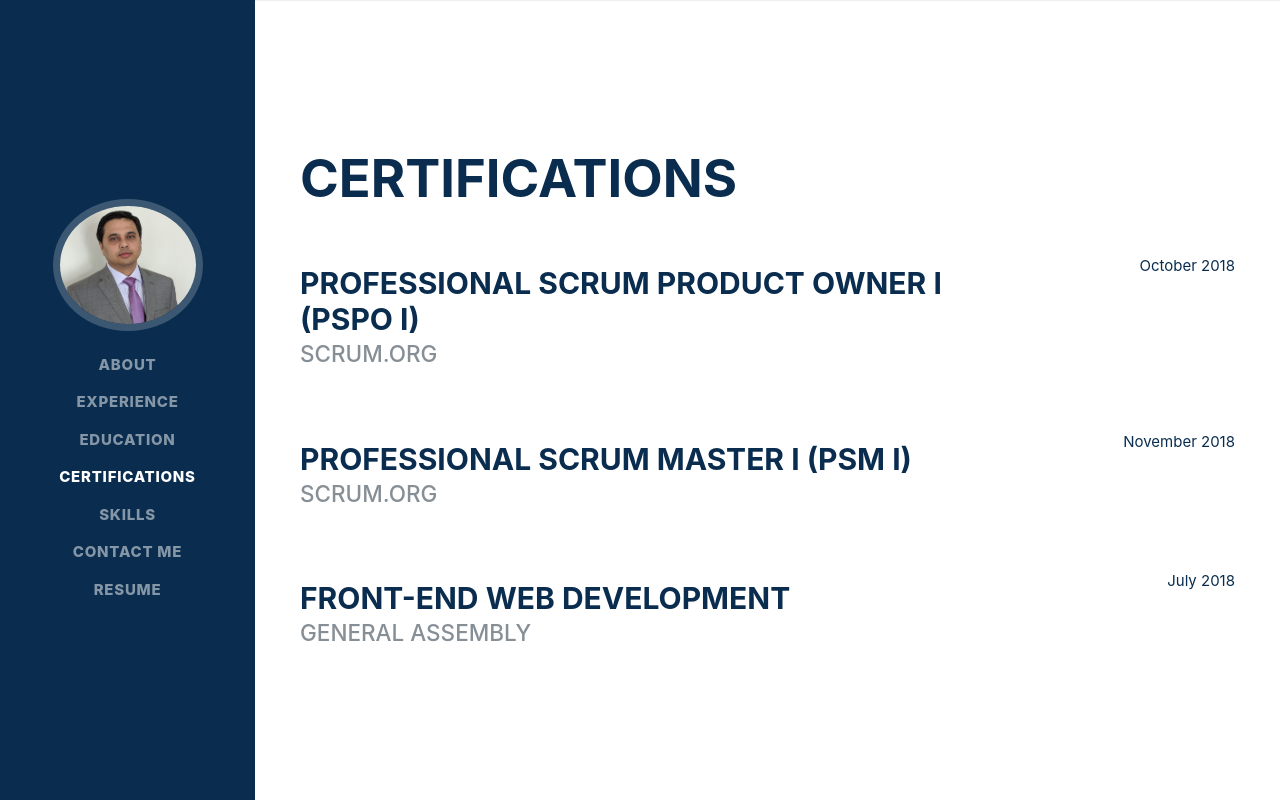
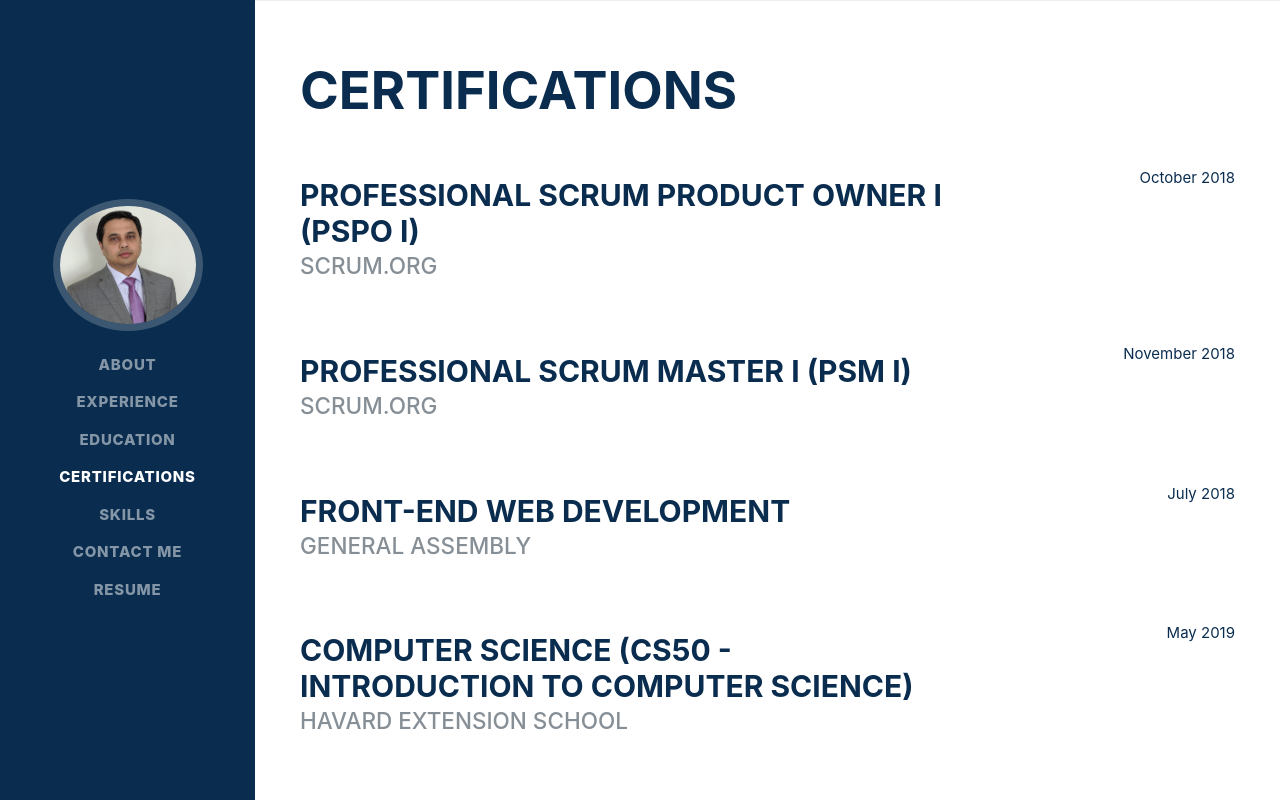
Before and after one commit to Sapanraval/finalproject, a Flask app: page /certification in a window 1280 px wide. Run offline with Flask 2, Linux system fonts and the light colour scheme; some libraries are stand-ins or nearby versions; some web fonts are replaced.

Commit message:
update2 june2019

```diff
--- a/templates/certification.html
+++ b/templates/certification.html
@@ -27,7 +27,7 @@
           </div>
         </div>
 
-        <div class="resume-item d-flex flex-column flex-md-row justify-content-between">
+        <div class="resume-item d-flex flex-column flex-md-row justify-content-between mb-5">
           <div class="resume-content">
             <h3 class="mb-0">Front-End Web Development</h3>
             <div class="subheading mb-3">GENERAL ASSEMBLY</div>
@@ -37,6 +37,15 @@
           </div>
         </div>
 
-      </div>
+        <div class="resume-item d-flex flex-column flex-md-row justify-content-between">
+          <div class="resume-content">
+            <h3 class="mb-0">Computer Science (CS50 - Introduction to Computer Science)</h3>
+            <div class="subheading mb-3">HAVARD EXTENSION SCHOOL</div>
+          </div>
+          <div class="resume-date text-md-right">
+            <span class="text-primary">May 2019</span>
+          </div>
+        </div>
+        </div>
     </section>
 {% endblock content %}
--- a/templates/index.html
+++ b/templates/index.html
@@ -164,13 +164,14 @@
 
         <div class="resume-item d-flex flex-column flex-md-row justify-content-between">
           <div class="resume-content">
-            <h3 class="mb-0">Computer Science, CS50 - Intensive Introduction to Computer Science</h3>
+            <h3 class="mb-0">Computer Science (CS50 - Introduction to Computer Science)</h3>
             <div class="subheading mb-3">HAVARD EXTENSION SCHOOL</div>
           </div>
           <div class="resume-date text-md-right">
             <span class="text-primary">May 2019</span>
           </div>
         </div>
+
       </div>
     </section>
 
```
Also changed, not shown: 1 other file.
